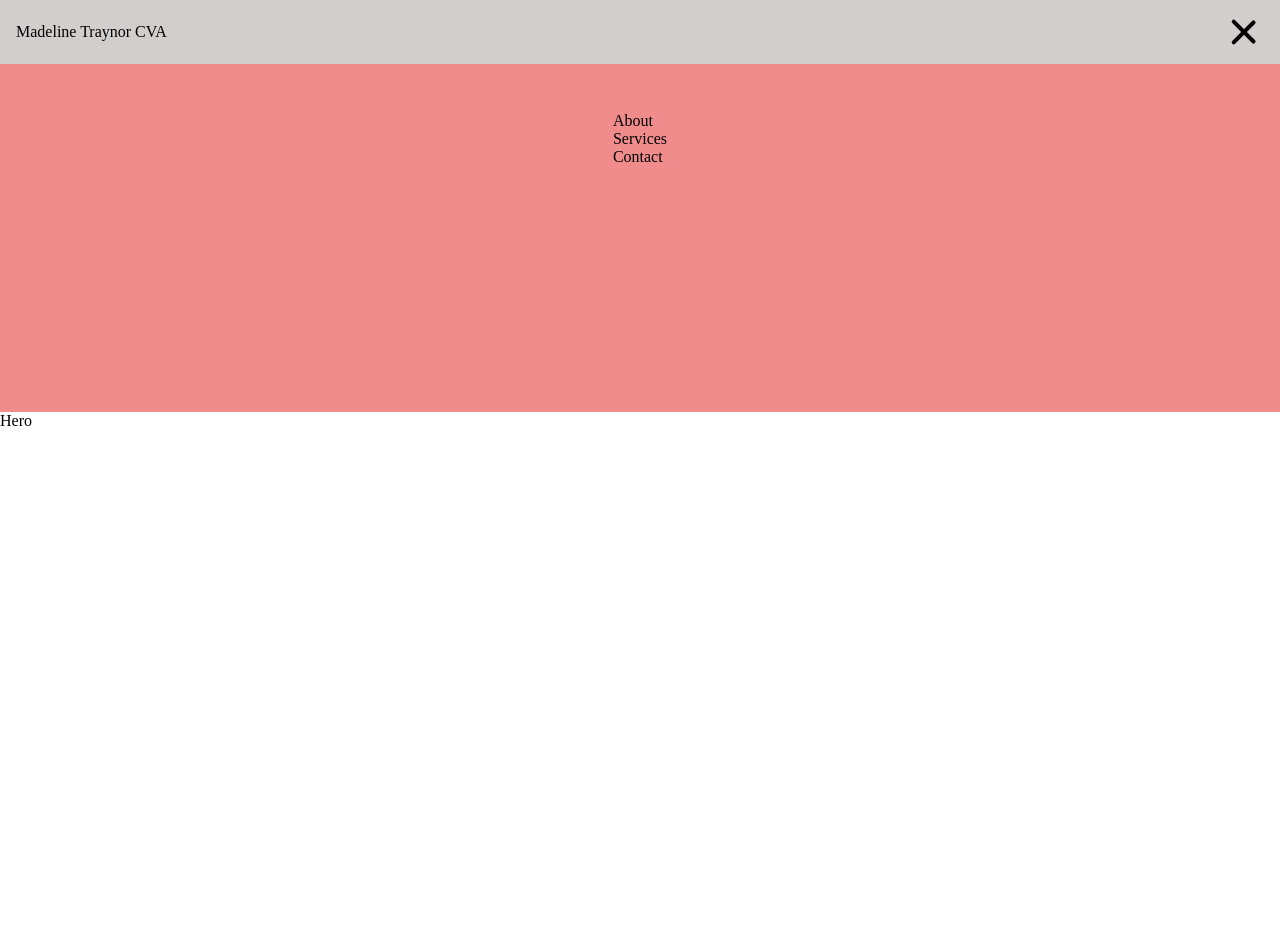
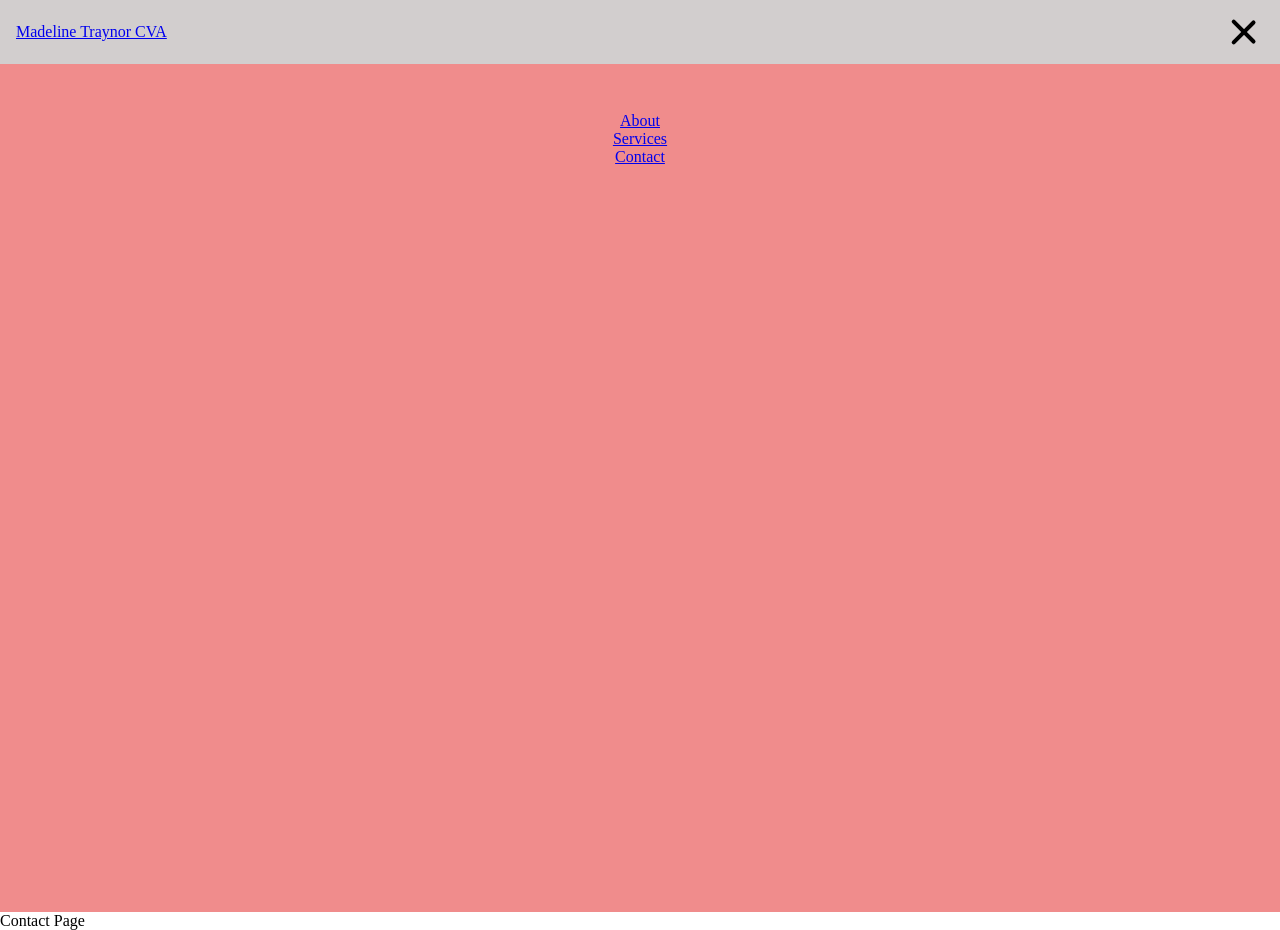
Before and after one commit to jake-stan92/MadelineCVA, a React (Vite) app in the folder CVA-Website/: page /contact in a window 1280 px wide. Both pictures are taken after a click on the element 1248 px from the left and 32 px from the top of the page. Before the commit the page ends 800 px from the top, so only its background shows below. Built offline with nearby package versions, Linux system fonts and the light colour scheme.

Commit message:
page routing added via react router dom

```diff
--- a/CVA-Website/package.json
+++ b/CVA-Website/package.json
@@ -11,7 +11,8 @@
   },
   "dependencies": {
     "react": "^18.3.1",
-    "react-dom": "^18.3.1"
+    "react-dom": "^18.3.1",
+    "react-router-dom": "^6.26.1"
   },
   "devDependencies": {
     "@eslint/js": "^9.9.0",
--- a/CVA-Website/src/components/Header.jsx
+++ b/CVA-Website/src/components/Header.jsx
@@ -14,7 +14,7 @@ const Header = () => {
   return (
     <>
       <div className="header">
-        <p>Madeline Traynor CVA</p>
+        <a href="/">Madeline Traynor CVA</a>
         <div className="hamburger" onClick={toggleHamburger}>
           <Hamburger isOpen={hamburgerOpen} />
         </div>
--- a/CVA-Website/src/components/NavMenu.css
+++ b/CVA-Website/src/components/NavMenu.css
@@ -3,13 +3,14 @@
   background-color: rgb(240, 140, 140);
   display: flex;
   justify-content: center;
+  text-align: center;
 }
 
 .open {
   transition: opacity ease-in 0.3s;
   visibility: visible;
   padding-top: 3rem;
-  height: 300px;
+  height: 100dvh;
   opacity: 1;
 }
 
--- a/CVA-Website/src/components/NavMenu.jsx
+++ b/CVA-Website/src/components/NavMenu.jsx
@@ -5,9 +5,15 @@ const NavMenu = ({ isOpen }) => {
   return (
     <div className={isOpen ? "navMenu open" : "navMenu closed"}>
       <ul className="navList">
-        <li>About</li>
-        <li>Services</li>
-        <li>Contact</li>
+        <li>
+          <a href="/about">About</a>
+        </li>
+        <li>
+          <a href="/services">Services</a>
+        </li>
+        <li>
+          <a href="/contact">Contact</a>
+        </li>
       </ul>
     </div>
   );
--- a/CVA-Website/src/main.jsx
+++ b/CVA-Website/src/main.jsx
@@ -1,10 +1,33 @@
-import { StrictMode } from 'react'
-import { createRoot } from 'react-dom/client'
-import App from './App.jsx'
-import './index.css'
+import { StrictMode } from "react";
+import { createRoot } from "react-dom/client";
+import { createBrowserRouter, RouterProvider } from "react-router-dom";
+import App from "./App.jsx";
+import "./index.css";
+import About from "./pages/About.jsx";
+import Services from "./pages/Services.jsx";
+import Contact from "./pages/Contact.jsx";
 
-createRoot(document.getElementById('root')).render(
+const router = createBrowserRouter([
+  {
+    path: "/",
+    element: <App />,
+  },
+  {
+    path: "/about",
+    element: <About />,
+  },
+  {
+    path: "/services",
+    element: <Services />,
+  },
+  {
+    path: "/contact",
+    element: <Contact />,
+  },
+]);
+
+createRoot(document.getElementById("root")).render(
   <StrictMode>
-    <App />
-  </StrictMode>,
-)
+    <RouterProvider router={router} />
+  </StrictMode>
+);
--- /dev/null
+++ b/CVA-Website/src/pages/About.jsx
@@ -0,0 +1,13 @@
+import React from "react";
+import Header from "../components/Header";
+
+const About = () => {
+  return (
+    <>
+      <Header />
+      <div className="">About Page</div>
+    </>
+  );
+};
+
+export default About;
--- /dev/null
+++ b/CVA-Website/src/pages/Contact.jsx
@@ -0,0 +1,13 @@
+import React from "react";
+import Header from "../components/Header";
+
+const Contact = () => {
+  return (
+    <>
+      <Header />
+      <div className="">Contact Page</div>
+    </>
+  );
+};
+
+export default Contact;
--- /dev/null
+++ b/CVA-Website/src/pages/Services.jsx
@@ -0,0 +1,13 @@
+import React from "react";
+import Header from "../components/Header";
+
+const Services = () => {
+  return (
+    <>
+      <Header />
+      <div>Services Page</div>
+    </>
+  );
+};
+
+export default Services;
```
Also changed, not shown: 1 other file (tests, documents, lock files or other folders).
